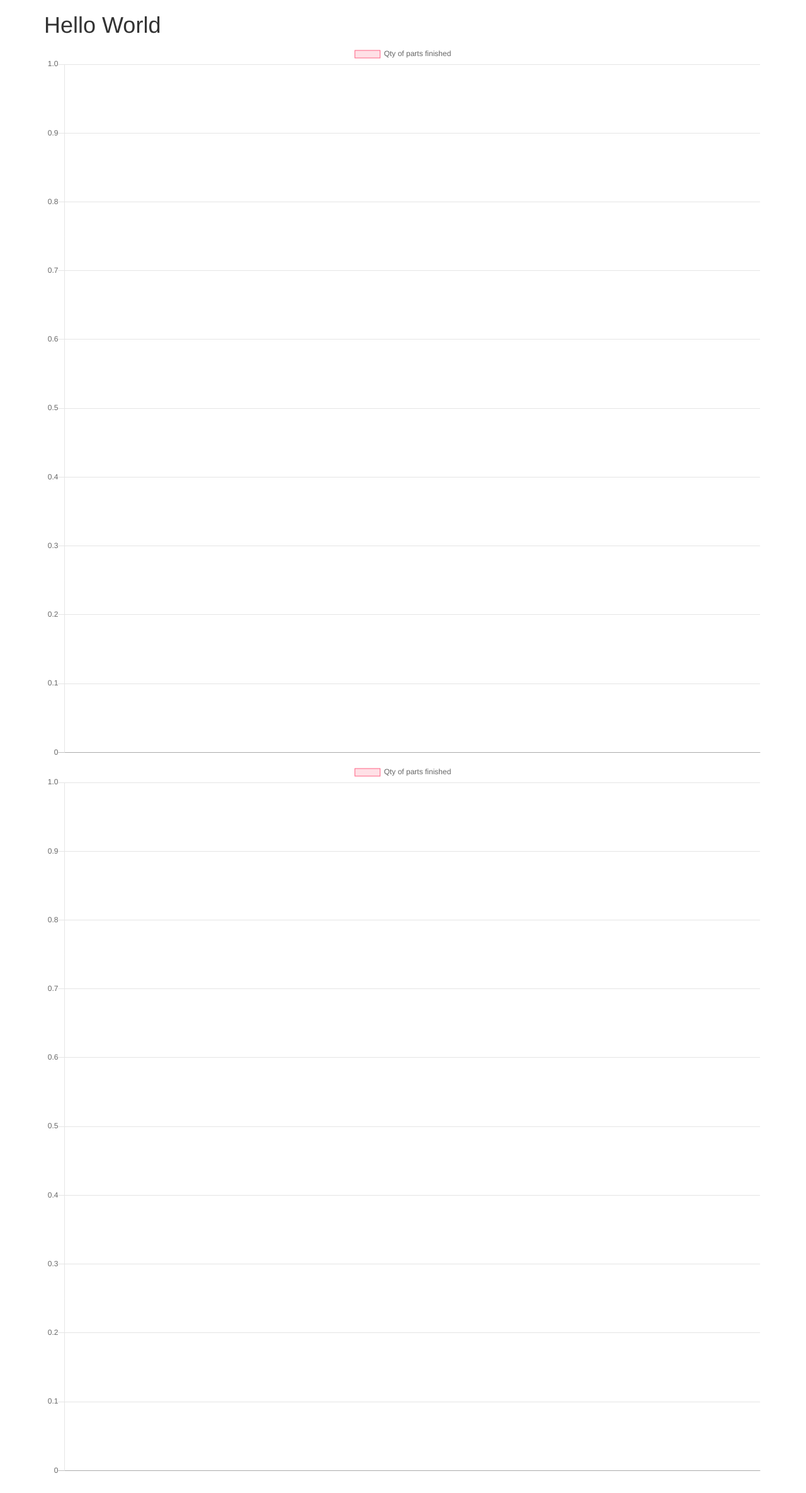
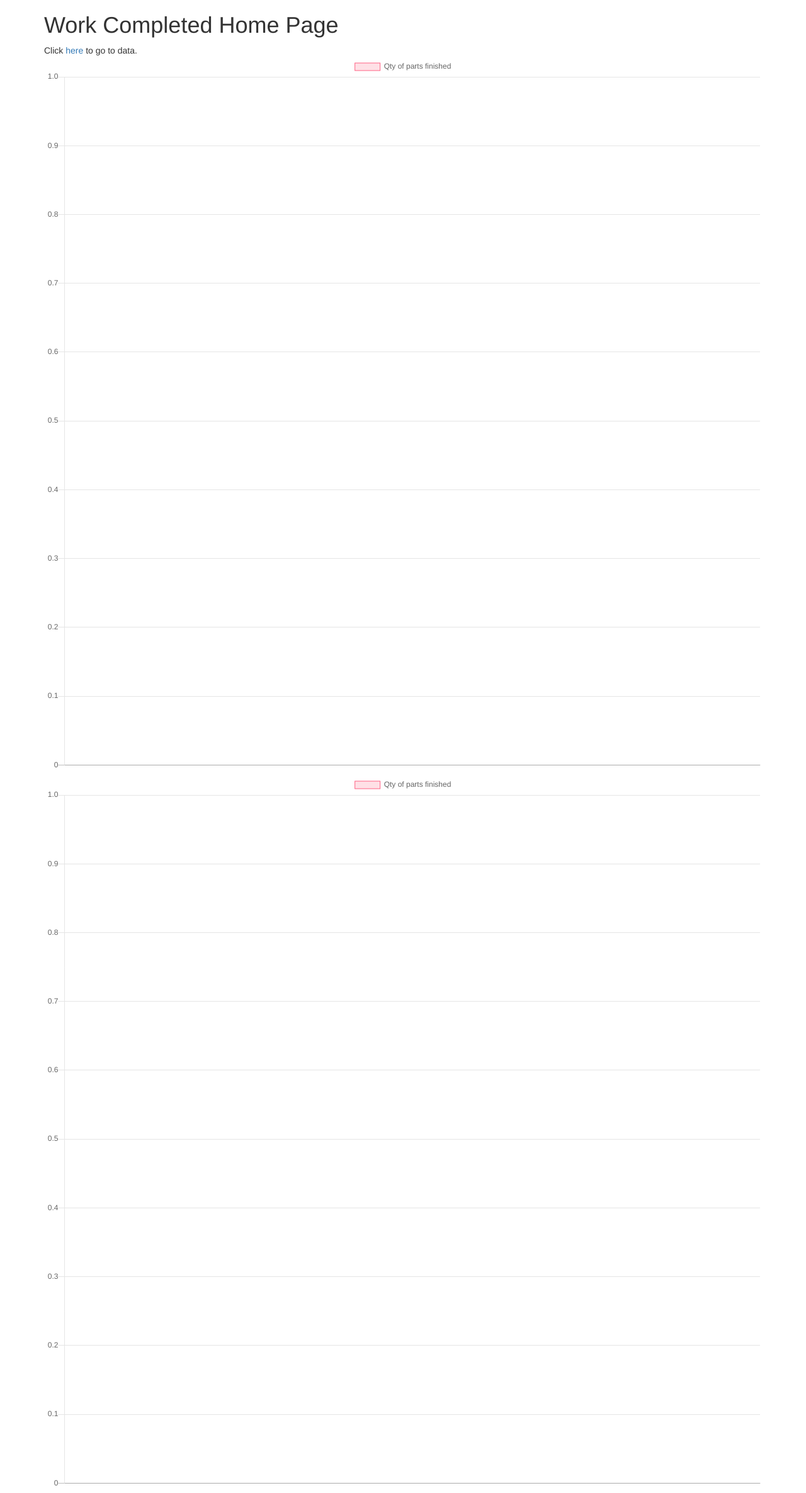
Before and after one commit to dawdiken/final_year_project_Chart, a Django app: page / in a window 1280 px wide. Shown: the whole page at 63% size. Before the commit the page ends 2338 px from the top, so only its background shows below. Run offline with Django 3.2, Linux system fonts and the light colour scheme; some libraries are stand-ins or nearby versions.

Commit message:
html changes

```diff
--- a/src/templates/charts.html
+++ b/src/templates/charts.html
@@ -61,7 +61,7 @@
         }
     }
 });
-    var myChart = new Chart(ctx2, {
+    var myChart2 = new Chart(ctx2, {
     type: 'line',
     data: {
         labels: labels,
@@ -138,7 +138,8 @@
 
 <div class='row'>
     <div class='col-sm-12'>
-        <h1>Hello World</h1>
+        <h1>Work Completed Home Page</h1>
+        Click <a href="http://127.0.0.1:8000/api/data/">here</a> to go to data.
         <canvas id="myChart" width="400" height="400"></canvas>
         <canvas id="myChart2" width="400" height="400"></canvas>
     </div>
```
